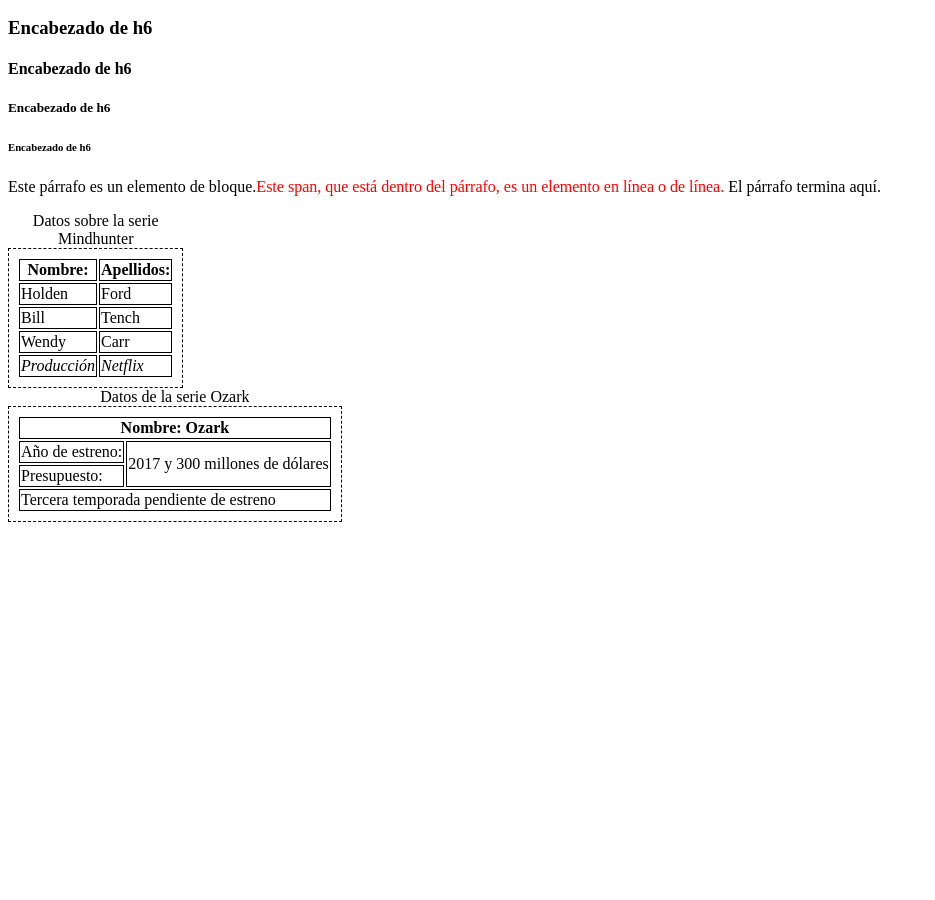
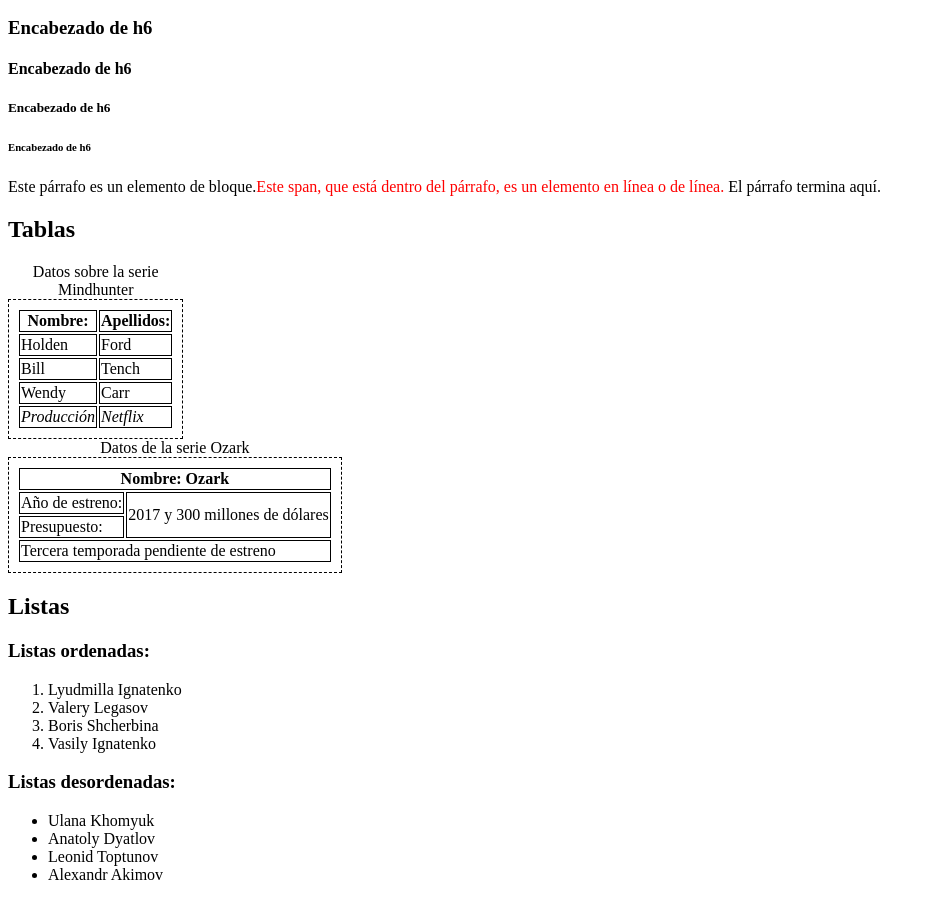
Before and after one commit to SalvaGonzSan/UT1DIW, a plain HTML site: page Sesión 3 (19-09-2019)/Ejercicio2.html in a window 1280 px wide. Shown: the part 110-1010 px from the top of the page, without its empty margins (0-935 px from the left). Before the commit the page ends 800 px from the top, so only its background shows below. Drawn offline with Linux system fonts and the light colour scheme.

Commit message:
Versión 1.0 de la ramasesion3_2listas

```diff
--- a/Sesión 3 (19-09-2019)/Ejercicio2.html
+++ b/Sesión 3 (19-09-2019)/Ejercicio2.html
@@ -25,7 +25,7 @@
 
     <p>Este párrafo es un elemento de bloque.<span style="color:red;">Este span, que está dentro del párrafo, es un elemento en línea o de línea.</span> El párrafo termina aquí.</p>
 
-
+    <h2>Tablas</h2>
     <table>
         <caption>Datos sobre la serie Mindhunter</caption>
         <thead>
@@ -79,5 +79,21 @@
             </tr>
         </tfoot>
     </table>
+
+    <h2>Listas</h2>
+    <h3>Listas ordenadas:</h3>
+    <ol>
+        <li>Lyudmilla Ignatenko</li>
+        <li>Valery Legasov</li>
+        <li>Boris Shcherbina</li>
+        <li>Vasily Ignatenko</li>
+    </ol>
+    <h3>Listas desordenadas:</h3>
+    <ul>
+        <li>Ulana Khomyuk</li>
+        <li>Anatoly Dyatlov</li>
+        <li>Leonid Toptunov</li>
+        <li>Alexandr Akimov</li>
+    </ul>
 </body>
 </html>
```
